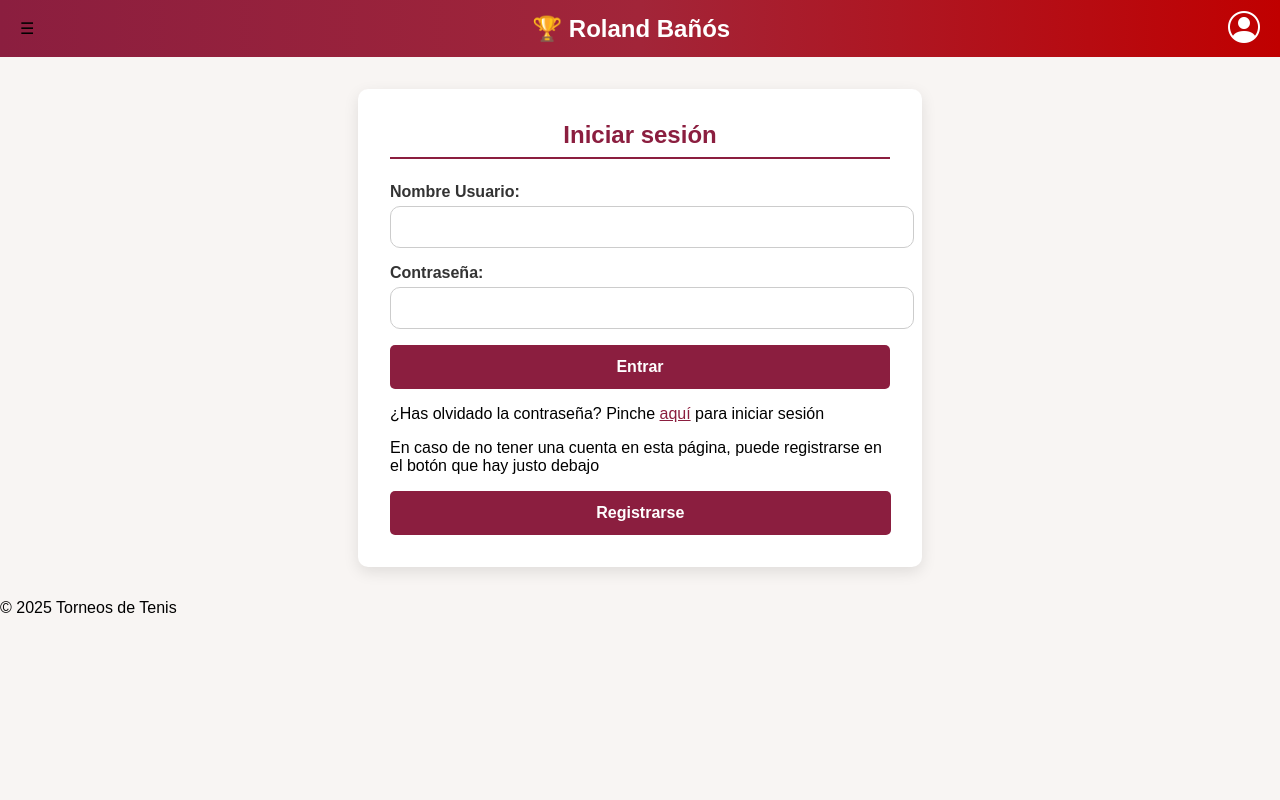
After one commit to rubverd/torneos-tenis, a Flask app: page /login in a window 1280 px wide. The commit adds this page. Run offline with Flask 3, Linux system fonts and the light colour scheme.

Commit message:
Página de login y de registro para usuarios, sin funcionalidad. También se han reestructurado los blueprints

```diff
--- a/app/__init__.py
+++ b/app/__init__.py
@@ -1,11 +1,12 @@
 from flask import Flask
-from . import routes
+from .routes import main, auth
 
 def create_app():
     app = Flask(__name__)
 
     # Importar y registrar rutas
 
-    app.register_blueprint(routes.main)
+    app.register_blueprint(main.main)
+    app.register_blueprint(auth.auth_bp)
 
     return app
--- /dev/null
+++ b/app/routes/auth.py
@@ -0,0 +1,11 @@
+from flask import Blueprint, render_template
+
+auth_bp = Blueprint('auth', __name__)
+
+@auth_bp.route('/login')
+def login():
+    return render_template('login.html')
+
+@auth_bp.route('/register')
+def register():
+    return render_template('register.html')
--- a/app/scripts_db/tablas.sql
+++ b/app/scripts_db/tablas.sql
@@ -19,6 +19,7 @@ DROP TABLE IF EXISTS jugadores;
 CREATE TABLE jugadores (
     id INT AUTO_INCREMENT PRIMARY KEY,
     username VARCHAR(50) NOT NULL UNIQUE,
+    contraseña VARCHAR(50) NOT NULL,
     nombre VARCHAR(100) NOT NULL,
     apellidos VARCHAR(100),
     puntos_totales INT DEFAULT 0
--- /dev/null
+++ b/app/static/css/styles.css
@@ -0,0 +1,154 @@
+/* =========================================================
+   ESTILOS GENERALES DE LA PÁGINA
+   ========================================================= */
+body {
+    font-family: Arial, sans-serif;
+    background-color: #f8f5f3; /* Fondo beige cálido */
+    margin: 0;
+    padding: 0;
+    display: block;
+    justify-content: center;
+    align-items: center;
+    min-height: 100vh;
+}
+
+/* =========================================================
+   ENCABEZADO (HEADER)
+   ========================================================= */
+.arriba {
+    display: flex;
+    align-items: center;
+    justify-content: space-between;
+    padding: 10px 20px;
+    /* Gradiente granate → rojo */
+    background: linear-gradient(to right, #8B1E3F 0%, #A22539 50%, #C00000 100%);
+}
+
+h1 {
+    margin: 0;
+    color: white;
+    font-size: 1.5rem;
+    text-align: center;
+    flex-grow: 1;
+}
+
+.home-link {
+    color: white;
+    text-decoration: none;
+}
+
+.user-icon {
+    text-decoration: none;
+    font-size: 2rem;
+    color: white;
+}
+
+/* =========================================================
+   FORMULARIO DE LOGIN
+   ========================================================= */
+
+/* Contenedor principal */
+.formulario {
+    background: #fff;
+    padding: 2rem;
+    margin: 2rem auto; /* centrado automático */
+    border-radius: 10px;
+    box-shadow: 0px 5px 15px rgba(0,0,0,0.1);
+    width: 90%; /* ocupa el 90% del ancho disponible */
+    max-width: 500px; /* límite para que no sea enorme en pantallas grandes */
+}
+
+
+/* Título del formulario */
+.titulo-login {
+    text-align: center;
+    margin-bottom: 1.5rem;
+    color: #8B1E3F;
+    padding-bottom: 0.5rem; /* espacio con la línea */
+    border-bottom: 2px solid #8B1E3F; /* línea granate */
+    width: 100%;
+}
+
+
+/* Etiquetas */
+.formulario label {
+    display: block;
+    margin-bottom: 0.3rem;
+    font-weight: bold;
+    color: #333;
+}
+
+/* Campos de entrada */
+.formulario input {
+    width: 100%;
+    padding: 0.7rem;
+    border-radius: 10px;
+    border: 1px solid #ccc;
+    outline: none;
+    font-size: 1rem;
+    transition: border-color 0.3s;
+}
+
+.formulario input:focus {
+    border-color: #8B1E3F;
+    box-shadow: 0 0 5px rgba(139, 30, 63, 0.3);
+}
+
+/* Botón de enviar */
+.enviar-formulario button {
+    width: 100%;
+    padding: 0.8rem;
+    background-color: #8B1E3F;
+    color: white;
+    font-size: 1rem;
+    font-weight: bold;
+    border: none;
+    border-radius: 5px;
+    cursor: pointer;
+    transition: background 0.3s;
+}
+
+.enviar-formulario button:hover {
+    background-color: #6e172f;
+}
+
+.formulario .olvidar-pass{
+    margin-top: 1rem;
+}
+
+.formulario .recordar-pass{
+    color: #8B1E3F;
+}
+.formulario .nav-register{
+    margin-top: 1rem;
+}
+
+.nav-register a {
+    display: block;           /* Para que ocupe todo el ancho como el botón */
+    margin-top: 1rem;
+    width: 95%;
+    padding: 0.8rem;
+    background-color: #8B1E3F;
+    color: white;
+    font-size: 1rem;
+    font-weight: bold;
+    text-align: center;       /* Centrar el texto del enlace */
+    text-decoration: none;    /* Quitar subrayado */
+    border: none;
+    border-radius: 5px;
+    cursor: pointer;
+    transition: background 0.3s;
+}
+
+.nav-register a:hover {
+    background-color: #6e172f;
+}
+
+
+
+/* Espaciado entre grupos de campos */
+.nombre-usuario,
+.apellidos,
+.password {
+    margin-bottom: 1rem;
+}
--- a/app/templates/layout.html
+++ b/app/templates/layout.html
@@ -4,11 +4,17 @@
     <meta charset="UTF-8">
     <meta name="viewport" content="width=device-width, initial-scale=1.0">
     <title>{% block title %}Torneos de Tenis{% endblock %}</title>
-    <!-- <link rel="stylesheet" href="{{ url_for('static', filename='styles.css') }}"> -->
+    <link rel="stylesheet" href="static/css/styles.css?v=1.3">
+    <link rel="stylesheet" href="https://cdn.jsdelivr.net/npm/bootstrap-icons@1.10.5/font/bootstrap-icons.css">
 </head>
 <body>
     <header>
-        <h1>🏆 Roland Bañós</h1>
+        <div class="arriba">
+            <span class="menu-icon">☰</span>
+            <h1><a href="{{ url_for('main.index') }}" class="home-link">🏆 Roland Bañós</a></h1>
+            <a href="{{ url_for('auth.login') }}" class="user-icon">
+            <i class="bi bi-person-circle"></i></a>
+        </div>
     </header>
 
     <main>
--- /dev/null
+++ b/app/templates/login.html
@@ -0,0 +1,32 @@
+{% extends "layout.html" %}
+
+{% block title %}Inicio de sesión{% endblock %}
+
+{% block content %}
+<div class="formulario">
+    <h1 class="titulo-login">Iniciar sesión</h1>
+    <form method="POST">
+        <div class="nombre-usuario">
+            <label for="username">Nombre Usuario:</label>
+            <input type="text" id="username" name="username">
+        </div>
+        <div class="password">
+            <label for="password">Contraseña:</label>
+            <input type="password" id="password" name="password">
+        </div>
+        <div class="enviar-formulario">
+            <button type="submit">Entrar</button>
+        </div>
+        <div class="olvidar-pass">
+            ¿Has olvidado la contraseña? Pinche <a class="recordar-pass" href="#">aquí</a> para iniciar sesión
+        </div>
+        <div class="nav-register">
+            En caso de no tener una cuenta en esta página, puede registrarse en el botón que hay justo debajo
+            <a href="{{ url_for('auth.register') }}" class="enviar-formulario">Registrarse</a>
+        </div>
+
+
+    </form>
+</div>
+
+{% endblock %}
```
Also changed, not shown: app/templates/register.html (added, +36 -0 lines), app/routes/main.py (renamed from app/routes.py).
